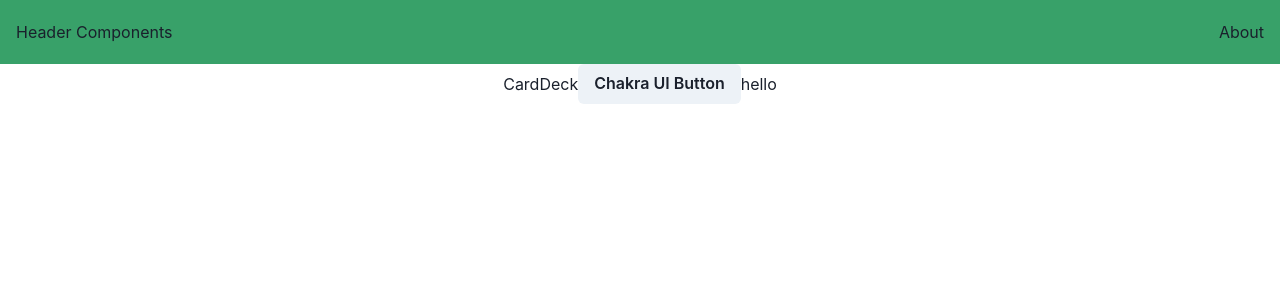
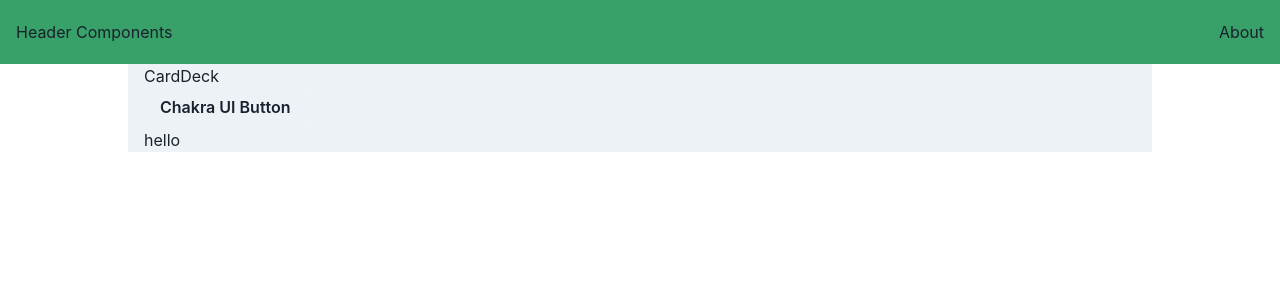
Before and after one commit to y4shiro/uma-card-deck-tools, a Next.js app: page / in a window 1280 px wide. Shown: the top 300 px of the page. Built offline with nearby package versions, Linux system fonts and the light colour scheme.

Commit message:
feat: main 要素に Chakra UI の Container を適用

```diff
--- a/src/pages/index.tsx
+++ b/src/pages/index.tsx
@@ -1,4 +1,4 @@
-import { Button, Center, Text } from '@chakra-ui/react';
+import { Button, Container, Text } from '@chakra-ui/react';
 import type { NextPage } from 'next';
 import Head from 'next/head';
 import Image from 'next/image';
@@ -16,13 +16,11 @@ const Home: NextPage = () => (
 
     <Header />
 
-    <main>
-      <Center>
-        <CardDeck />
-        <Button>Chakra UI Button</Button>
-        <Text>hello</Text>
-      </Center>
-    </main>
+    <Container as='main' maxW='container.lg' bgColor='gray.100'>
+      <CardDeck />
+      <Button>Chakra UI Button</Button>
+      <Text>hello</Text>
+    </Container>
   </div>
 );
 
```
